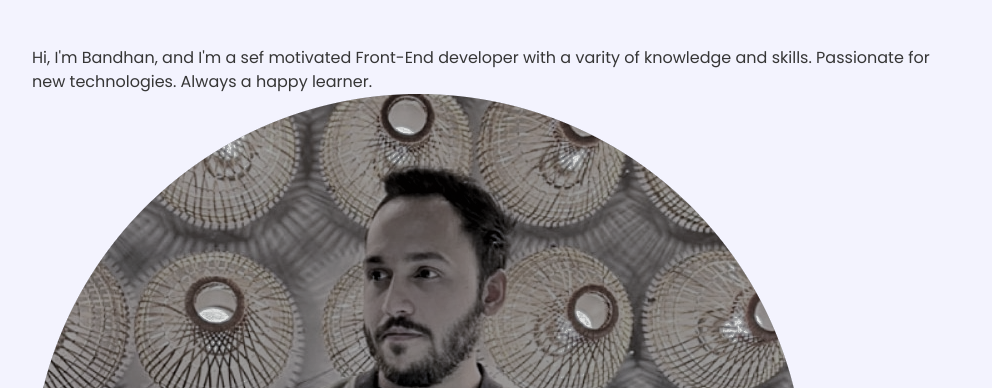
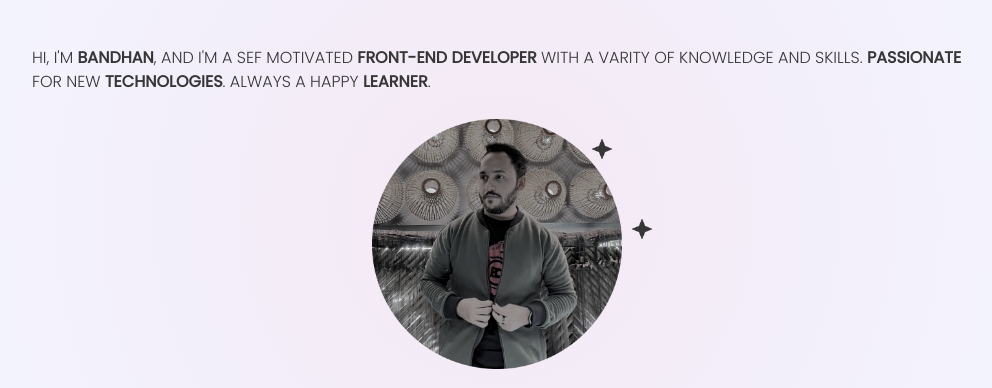
Before and after one commit to mrBondD1/Portfolio-project, a plain HTML site: page index.html in a window 1280 px wide. Shown: the part 684-1072 px from the top of the page, without its empty margins (143-1135 px from the left). Drawn offline with nearby package versions, Linux system fonts and the light colour scheme.

Commit message:
about css

```diff
--- a/assets/css/style.css
+++ b/assets/css/style.css
@@ -1,14 +1,14 @@
 /* !FONTS */
-@import url('https://fonts.googleapis.com/css2?family=Playfair+Display:wght@400;600&family=Poppins:wght@300;400&display=swap');
+@import url("https://fonts.googleapis.com/css2?family=Playfair+Display:wght@400;600&family=Poppins:wght@300;400&display=swap");
 
 /* !Base Styles */
-:root{
+:root {
   --light-color: #f3f3fe;
   --dark-color: #363636;
-    --border-top-color: rgba(0,0,0,.1);
-    --link-hover-color: rgba(255,255,255,.2);
-    --title-font-family: 'Playfair Display', 'serif';
-    --body-font-family: 'Poppins', 'sans-serif';
+  --border-top-color: rgba(0, 0, 0, 0.1);
+  --link-hover-color: rgba(255, 255, 255, 0.2);
+  --title-font-family: "Playfair Display", "serif";
+  --body-font-family: "Poppins", "sans-serif";
   --container-padding: 1.5rem;
   --container-width: 96rem;
   --section-vertical-spacing: 8rem;
@@ -16,17 +16,17 @@
 
 *,
 *::before,
-*::after{
+*::after {
   margin: 0;
   padding: 0;
   box-sizing: border-box;
 }
 
-html{
+html {
   font-size: 62.5%;
 }
 
-body{
+body {
   font-family: var(--body-font-family);
   font-size: 1.6rem;
   line-height: 1.5;
@@ -35,37 +35,37 @@ body{
   overflow-x: hidden;
 }
 
-body.dark-theme{
+body.dark-theme {
   --light-color: #000;
   --dark-color: #fff;
-    --border-top-color: rgba(255,255,255,.1);
+  --border-top-color: rgba(255, 255, 255, 0.1);
 }
 
-a{
+a {
   text-decoration: none;
   color: inherit;
   outline: none;
 }
 
-img{
+img {
   max-width: 100%;
   display: block;
 }
 
-ul{
+ul {
   list-style: none;
 }
 
-span{
+span {
   display: inline-block;
 }
 
-i{
+i {
   font-size: 2.4rem;
 }
 input,
 button,
-textarea{
+textarea {
   color: inherit;
   font: inherit;
   border: none;
@@ -73,46 +73,60 @@ textarea{
   background-color: transparent;
 }
 
-
 /*
 ?RADIAL GRADIENT
 ?background: radial-gradient(50% 50% at 50% 50%, rgba(255, 101, 118, .08) 0%, rgba(255, 101, 118, 0) 100%);
 */
 
-
 /* !REUSABLE CLASSES */
 
-.container{
+.container {
   max-width: var(--container-width);
   margin: 0 auto;
   padding: 0 var(--container-padding);
 }
 
-.section{
+.section {
   padding-block: var(--section-vertical-spacing);
   position: relative;
 }
 
 .has-sparkles,
-.has-sparkles-alt{
+.has-sparkles-alt {
   position: relative;
 }
 
 .has-sparkles::before,
-.has-sparkles::after{
+.has-sparkles::after {
+  content: "";
+  position: absolute;
+  background: url("../images/images/sparkle.png") center no-repeat;
+  background-size: cover;
+}
+
+.d-grid{
+    display: grid;
+}
+
+.section:not(.hero)::before{
     content: '';
     position: absolute;
-    background: url('../images/images/sparkle.png') center no-repeat;
-    background-size: cover;
+    top: 35%;
+    left: 50%;
+    transform: translate(-50%, -50%);
+    width: 80vw;
+    height: 80vw;
+    background: radial-gradient(50% 50% at 50% 50%, rgba(255, 101, 118, .08) 0%, rgba(255, 101, 118, 0) 100%);
+    z-index: -1;
 }
 
 /* !HEADER */
 
-.header{
+.header {
   margin-bottom: 5rem;
 }
 
-.navbar{
+.navbar {
   display: flex;
   align-items: center;
   justify-content: space-between;
@@ -120,177 +134,216 @@ textarea{
   position: relative;
 }
 
-.logo{
+.logo {
   font-family: var(--title-font-family);
   font-size: 3rem;
   font-weight: 600;
   color: inherit;
 }
 
-.navbar-buttons{
+.navbar-buttons {
   display: flex;
-    column-gap: .5rem;
-    padding: 0 .5rem;
+  column-gap: 0.5rem;
+  padding: 0 0.5rem;
   background-color: var(--dark-color);
   color: var(--light-color);
-    border-radius: .4rem;
+  border-radius: 0.4rem;
   position: relative;
   z-index: 999;
 }
 
-.btn{
+.btn {
   cursor: pointer;
 }
 
-.icon-btn{
+.icon-btn {
   width: 4rem;
   height: 4rem;
   display: flex;
 }
 
-.icon-btn i{
+.icon-btn i {
   margin: auto;
 }
 
 .close-icon,
-.theme-on{
+.theme-on {
   display: none;
 }
 
-.menu{
+.menu {
   position: absolute;
   right: 1.55rem;
   background-color: var(--dark-color);
   color: var(--light-color);
-    padding: .8rem 1.5rem;
-    border-radius: .4rem;
+  padding: 0.8rem 1.5rem;
+  border-radius: 0.4rem;
   z-index: -1;
   pointer-events: none;
   transform: scale(0);
   transform-origin: right;
-    transition: transform .25s .25s cubic-bezier(1,0,0,1) ;
+  transition: transform 0.25s 0.25s cubic-bezier(1, 0, 0, 1);
 }
 
-.list{
+.list {
   display: flex;
   gap: 2.5rem;
   color: initial;
 }
 
-.menu > .list{
+.menu > .list {
   opacity: 0;
 }
 
-.list > .list-item > .list-link{
+.list > .list-item > .list-link {
   text-transform: uppercase;
 }
 
-.list-link{
+.list-link {
   font-size: 1.4rem;
   color: var(--light-color);
 }
 
 .list-link:hover,
-.list-link:focus{
-    opacity: .7;
+.list-link:focus {
+  opacity: 0.7;
 }
 
-.list-link span{
+.list-link span {
   font-weight: bold;
 }
 
 /* !JAVASCRIPT STYLES */
 
-.active.menu{
+.active.menu {
   z-index: initial;
   pointer-events: initial;
   transform: scale(1) translateY(4.5rem);
 }
 
-.active.menu > .list{
+.active.menu > .list {
   opacity: 1;
-    transition: opacity .1s .5s;
+  transition: opacity 0.1s 0.5s;
 }
 
-.active .open-icon{
+.active .open-icon {
   display: none;
 }
 
-.active .close-icon{
+.active .close-icon {
   display: block;
 }
 
-.dark-theme .theme-off{
+.dark-theme .theme-off {
   display: none;
 }
 
-.dark-theme .theme-on{
+.dark-theme .theme-on {
   display: block;
 }
 
 /* !HERO STYLES*/
 
-.title{
+.title {
   font-family: var(--title-font-family);
   font-weight: 300;
   text-transform: uppercase;
 }
 
-.main-title{
+.main-title {
   font-size: clamp(5rem, 10vw, 10rem);
   text-align: center;
   line-height: 1.2;
 }
 
-.inline-image{
+.inline-image {
   width: 7rem;
   height: 7rem;
-    background: url('../images/images/statue_hero.png') top center no-repeat;
+  background: url("../images/images/statue_hero.png") top center no-repeat;
   background-size: cover;
   border-radius: 50%;
   border-bottom-left-radius: 0;
   margin: 0 1.5rem;
 }
 
-
-
 .dark-theme .has-sparkles::before,
-.dark-theme .has-sparkles::after{
-      background: url('../images/images/sparkle_light.png') center no-repeat;
+.dark-theme .has-sparkles::after {
+  background: url("../images/images/sparkle_light.png") center no-repeat;
   background-size: cover;
 }
 
-.inline-image.has-sparkles::before{
+.inline-image.has-sparkles::before {
   width: 1rem;
   height: 1rem;
-    top: -.5rem;
-    right: -.5rem;
+  top: -0.5rem;
+  right: -0.5rem;
 }
-.inline-image.has-sparkles::after{
+.inline-image.has-sparkles::after {
   width: 1rem;
   height: 1rem;
   bottom: 1rem;
   right: -1.5rem;
 }
 
-.has-sparkles-alt::after{
-    content: '';
+.has-sparkles-alt::after {
+  content: "";
   position: absolute;
   top: 50%;
   width: 5vw;
   height: 5vw;
   max-width: 5rem;
   max-height: 5rem;
-    background: url('../images/images/sparkle_alt.png') no-repeat center;
+  background: url("../images/images/sparkle_alt.png") no-repeat center;
   background-size: cover;
 }
-.dark-theme .has-sparkles-alt::after{
-     background: url('../images/images/sparkle_alt_light.png') no-repeat center;
+.dark-theme .has-sparkles-alt::after {
+  background: url("../images/images/sparkle_alt_light.png") no-repeat center;
   background-size: cover;
 }
+
 /* !ABOUT ME STYLES */
 
+.section-description{
+    gap: 2.5rem;
+    margin-bottom: 2.5rem;
+}
+.description{
+    text-transform: uppercase;
+    font-weight: 300;
+}
 
+.text-bold{
+    font-weight: bold;
+}
+
+.description-img{
+    width: 25rem;
+    height: 25rem;
+    margin: 0 auto;
+    /* transform: rotate(20deg); */
+}
+
+.description-img img{
+    width: 100%;
+    height: 100%;
+    object-fit: contain;
+}
+
+.description-img.has-sparkles::before,
+.description-img.has-sparkles::after{
+    width: 2rem;
+    height: 2rem;
+}
+
+.description-img.has-sparkles::before{
+    top: 2rem;
+    right: 1rem;
+}
+
+.description-img.has-sparkles::after{
+top: 10rem;
+    right: -3rem;
+}
 
 /* !PORTFOLIO STYLES */
 
```
Lines whose indentation alone changed are shown as unchanged.
